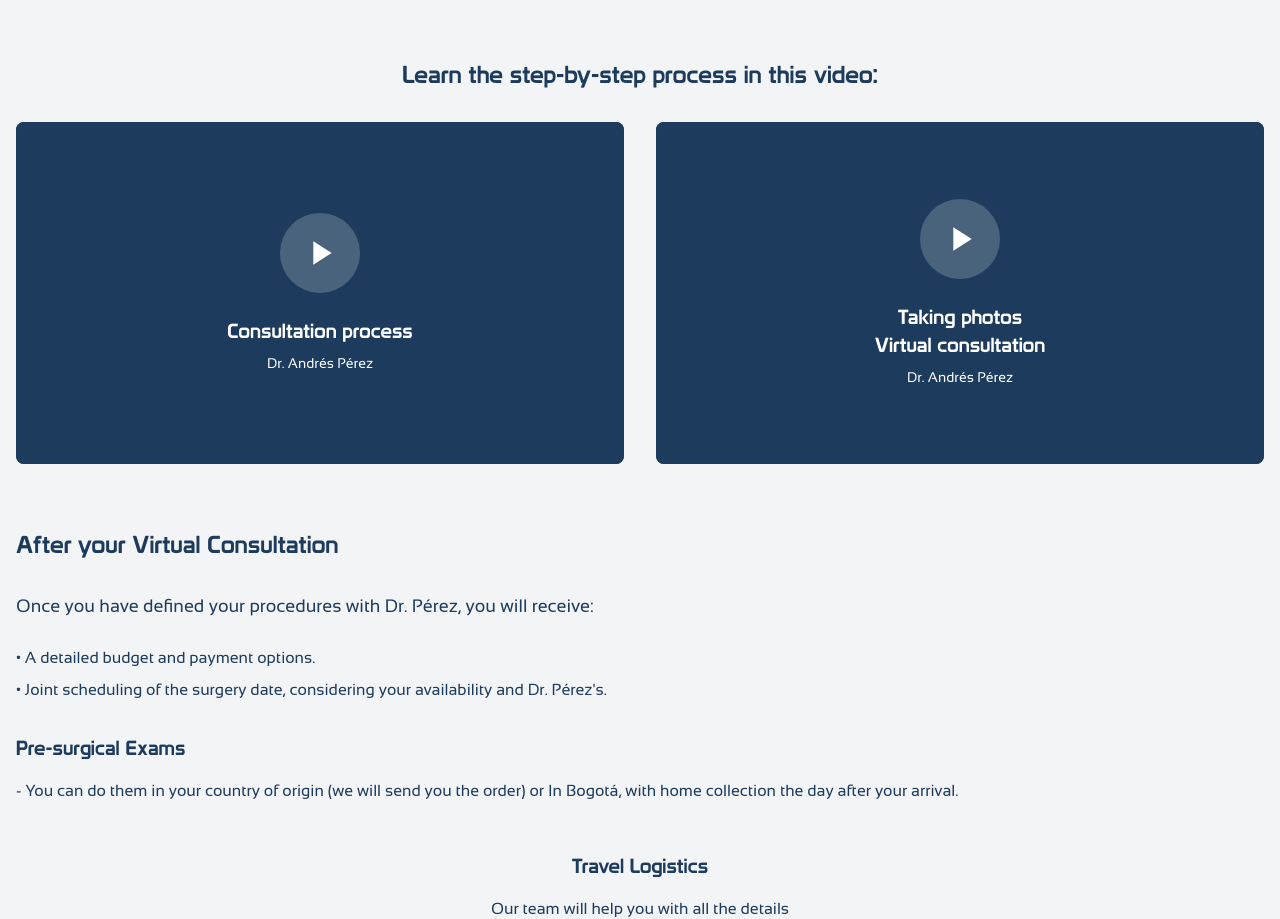
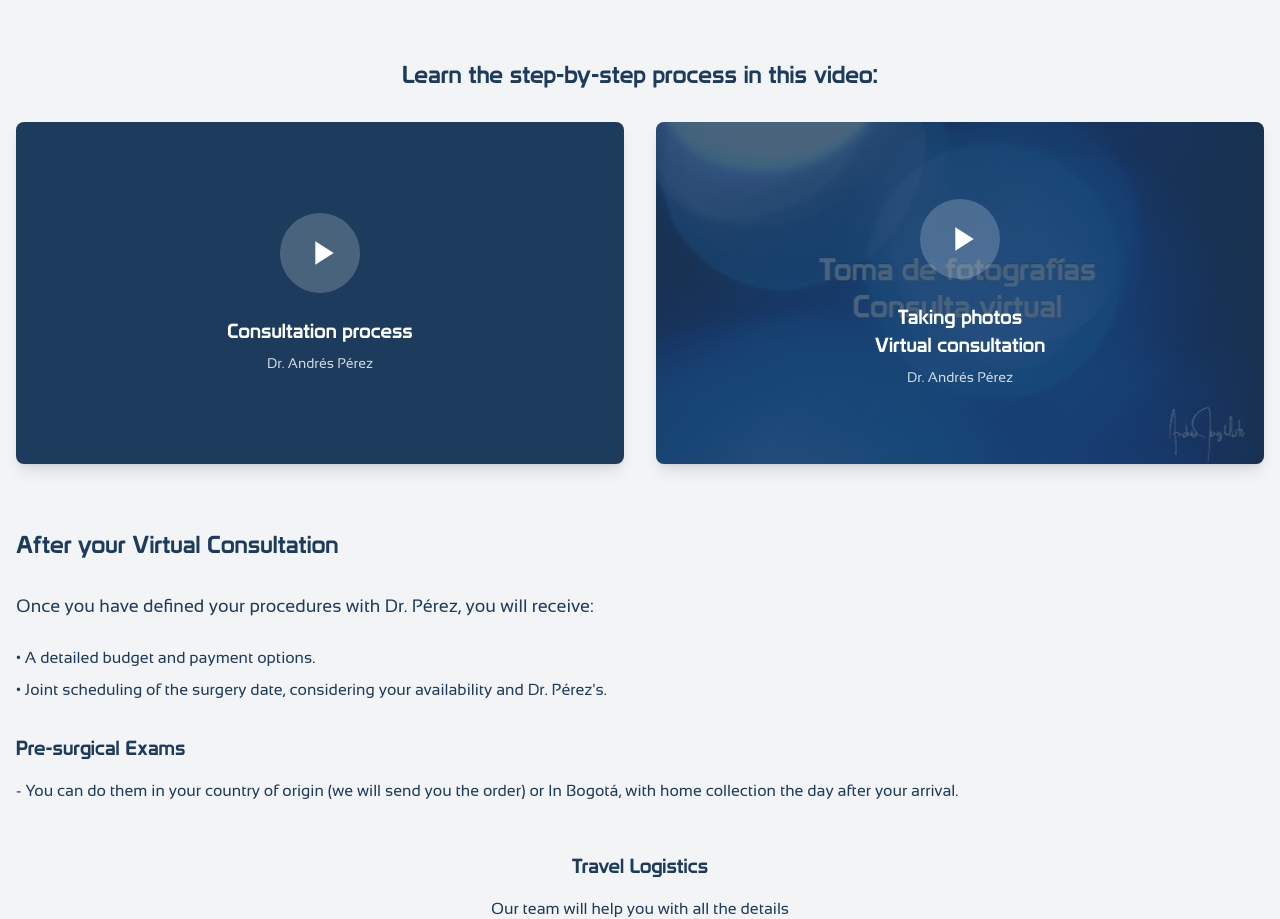
Before and after one commit to carlosaceros/andres-web, a Next.js app: page /en/paciente-extranjero in a window 1280 px wide. Shown: the part 2280-3199 px from the top of the page. Built offline with nearby package versions, Linux system fonts and the light colour scheme.

Commit message:
feat: make video covers interactive and click-to-play on international patient page

```diff
--- a/src/app/[locale]/paciente-extranjero/ClientContent.tsx
+++ b/src/app/[locale]/paciente-extranjero/ClientContent.tsx
@@ -7,6 +7,8 @@ import { useTranslations } from 'next-intl'
 export default function ClientContent() {
   const t = useTranslations('international_patients')
   const [openFaq, setOpenFaq] = useState<number | null>(null)
+  const [playVideo1, setPlayVideo1] = useState(false)
+  const [playVideo2, setPlayVideo2] = useState(false)
 
   const toggleFaq = (index: number) => {
     setOpenFaq(openFaq === index ? null : index)
@@ -242,65 +244,65 @@ export default function ClientContent() {
 
             {/* Dos videos lado a lado */}
             <div className="grid md:grid-cols-2 gap-8 mb-16">
-              <div className="relative rounded-lg overflow-hidden aspect-video" style={{ backgroundColor: '#1d3c5d' }}>
+              <div className="relative rounded-lg overflow-hidden aspect-video bg-[#1d3c5d] shadow-lg">
+                {playVideo1 ? (
                   <video playsInline
                     className="w-full h-full object-cover"
-                  poster=""
                     controls
+                    autoPlay
                     preload="metadata"
-                  onError={(e: React.SyntheticEvent<HTMLVideoElement>) => {
-                    e.currentTarget.style.display = 'none';
-                    const fallback = e.currentTarget.nextElementSibling;
-                    if (fallback) (fallback as HTMLElement).style.display = 'flex';
-                  }}
                   >
                     <source src="/images/videos/Consulta-Virtual.mp4" type="video/mp4" />
                     <source src="/images/videos/Consulta-Virtual.webm" type="video/webm" />
-                  {/* Fallback msg could be translated too but skipping for brevity as most browsers support video */}
                     Tu navegador no soporta el elemento video.
                   </video>
-
-                <div className="absolute inset-0 flex items-center justify-center" style={{ display: 'none', backgroundColor: '#1d3c5d' }}>
-                  <div className="text-center text-white">
-                    <div className="w-20 h-20 bg-white/20 rounded-full flex items-center justify-center mx-auto mb-6">
-                      <svg className="w-10 h-10" fill="currentColor" viewBox="0 0 24 24">
+                ) : (
+                  <div
+                    onClick={() => setPlayVideo1(true)}
+                    className="absolute inset-0 flex flex-col items-center justify-center cursor-pointer transition-all duration-300 hover:bg-[#152e4a] group p-6 text-center select-none"
+                  >
+                    <div className="w-20 h-20 bg-white/20 rounded-full flex items-center justify-center mx-auto mb-6 group-hover:scale-110 group-hover:bg-white/30 transition-all duration-300">
+                      <svg className="w-10 h-10 text-white fill-current translate-x-[2px]" viewBox="0 0 24 24">
                         <path d="M8 5v14l11-7z" />
                       </svg>
                     </div>
-                    <div className="font-prototype text-xl font-normal mb-2">{t('video_consultation_label')}</div>
-                    <div className="font-sansation text-sm">Dr. Andrés Pérez</div>
+                    <div className="font-prototype text-xl font-normal mb-2 text-white">{t('video_consultation_label')}</div>
+                    <div className="font-sansation text-sm text-white/80">Dr. Andrés Pérez</div>
                   </div>
-                </div>
+                )}
               </div>
 
-              <div className="relative rounded-lg overflow-hidden aspect-video" style={{ backgroundColor: '#1d3c5d' }}>
+              <div className="relative rounded-lg overflow-hidden aspect-video bg-[#1d3c5d] shadow-lg">
+                {playVideo2 ? (
                   <video playsInline
                     className="w-full h-full object-cover"
-                  poster="/images/todos/toma.webp"
                     controls
+                    autoPlay
                     preload="metadata"
-                  onError={(e: React.SyntheticEvent<HTMLVideoElement>) => {
-                    e.currentTarget.style.display = 'none';
-                    const fallback = e.currentTarget.nextElementSibling;
-                    if (fallback) (fallback as HTMLElement).style.display = 'flex';
-                  }}
                   >
                     <source src="/images/videos/fotografias-consulta-virtual.mp4" type="video/mp4" />
                     <source src="/images/videos/fotografias-consulta-virtual.webm" type="video/webm" />
                     Tu navegador no soporta el elemento video.
                   </video>
+                ) : (
+                  <div
+                    onClick={() => setPlayVideo2(true)}
+                    className="absolute inset-0 flex flex-col items-center justify-center cursor-pointer transition-all duration-300 hover:bg-[#152e4a] group p-6 text-center select-none"
+                  >
+                    {/* Background image cover */}
+                    <div className="absolute inset-0 opacity-20 bg-cover bg-center transition-transform duration-500 group-hover:scale-105" style={{ backgroundImage: "url('/images/todos/toma.webp')" }}></div>
 
-                <div className="absolute inset-0 flex items-center justify-center" style={{ display: 'none', backgroundColor: '#1d3c5d' }}>
-                  <div className="text-center text-white">
-                    <div className="w-20 h-20 bg-white/20 rounded-full flex items-center justify-center mx-auto mb-6">
-                      <svg className="w-10 h-10" fill="currentColor" viewBox="0 0 24 24">
+                    <div className="relative z-10">
+                      <div className="w-20 h-20 bg-white/20 rounded-full flex items-center justify-center mx-auto mb-6 group-hover:scale-110 group-hover:bg-white/30 transition-all duration-300">
+                        <svg className="w-10 h-10 text-white fill-current translate-x-[2px]" viewBox="0 0 24 24">
                           <path d="M8 5v14l11-7z" />
                         </svg>
                       </div>
-                    <div className="font-prototype text-xl font-normal mb-2" dangerouslySetInnerHTML={{ __html: t.raw('video_photos_label') }} />
-                    <div className="font-sansation text-sm">Dr. Andrés Pérez</div>
+                      <div className="font-prototype text-xl font-normal mb-2 text-white" dangerouslySetInnerHTML={{ __html: t.raw('video_photos_label') }} />
+                      <div className="font-sansation text-sm text-white/80">Dr. Andrés Pérez</div>
                     </div>
                   </div>
+                )}
               </div>
             </div>
           </div>
```
Lines whose indentation alone changed are shown as unchanged.
